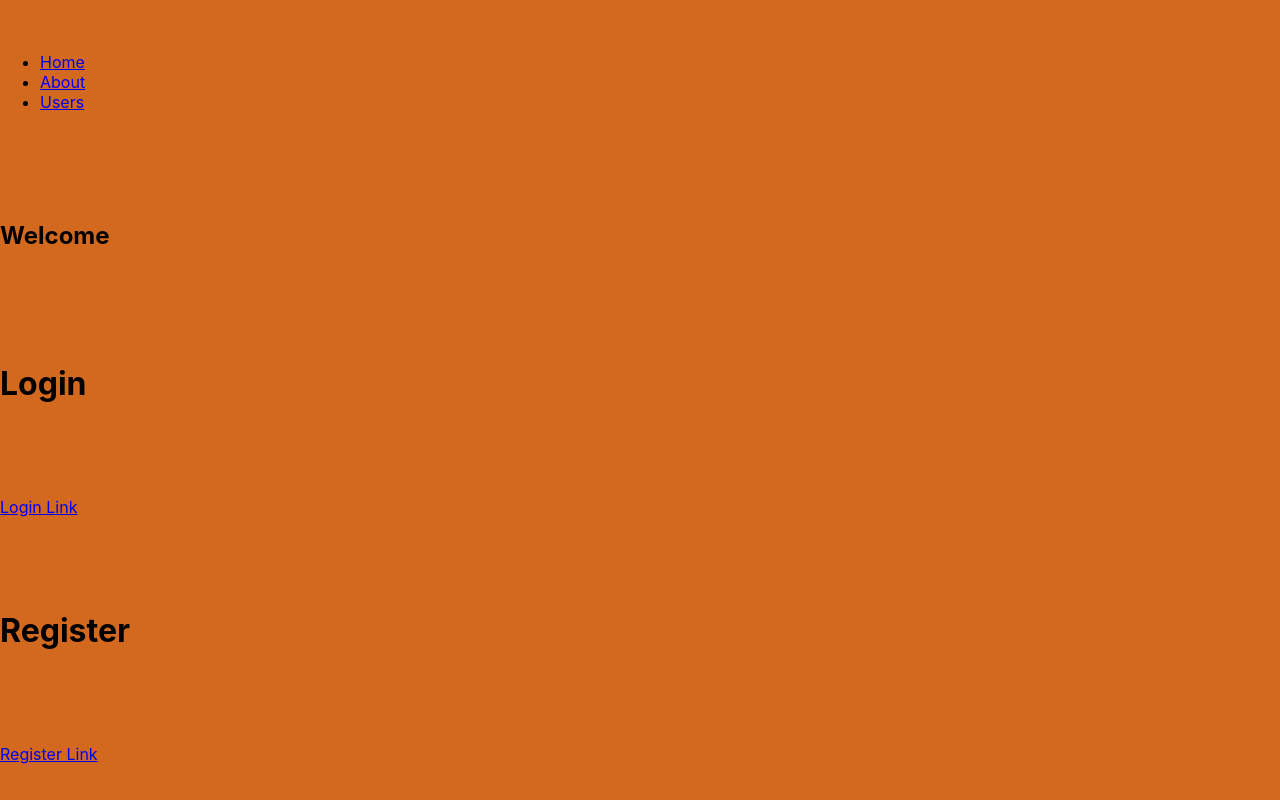
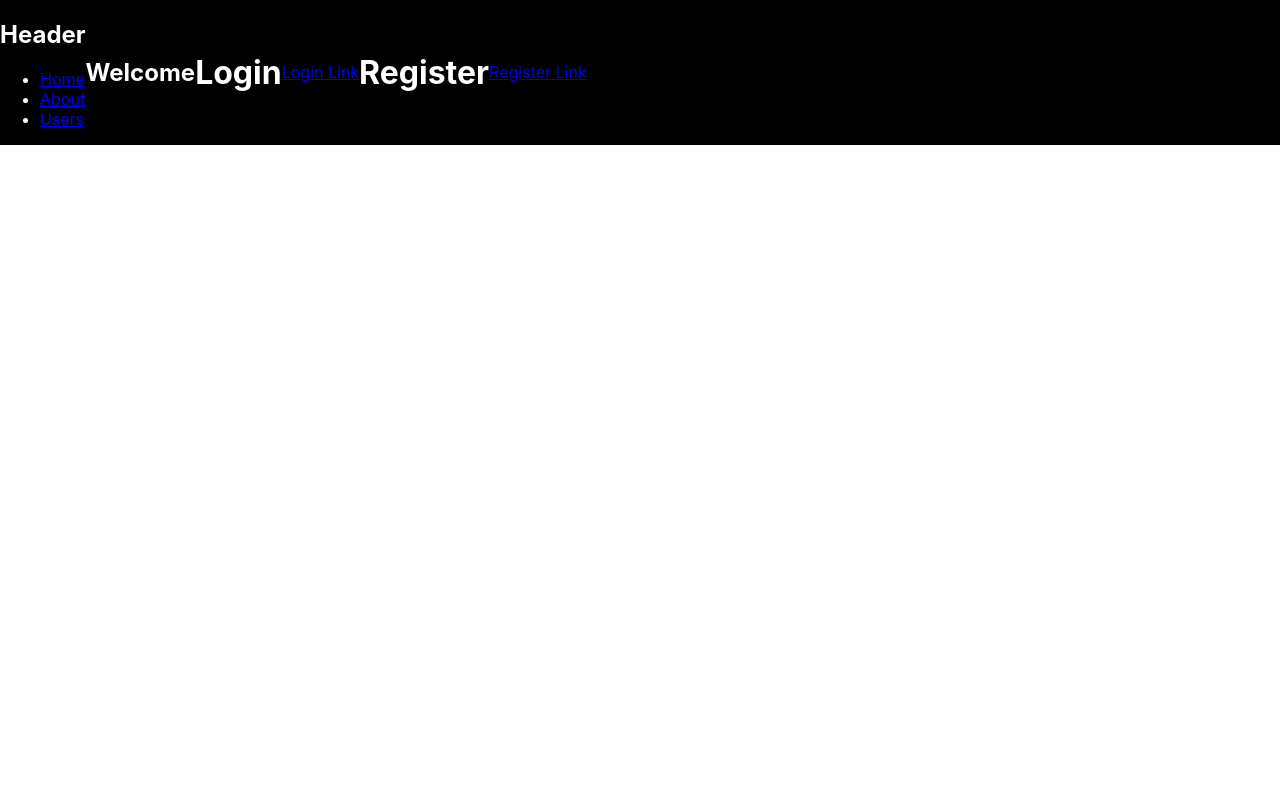
Before and after one commit to ColbyWTaylor/colbytaylor.com, a React (Create React App) app: page / in a window 1280 px wide. Built offline with nearby package versions, Linux system fonts and the light colour scheme.

Commit message:
centered header

```diff
--- a/src/App.css
+++ b/src/App.css
@@ -47,12 +47,17 @@ body {
 }
 
 .content {
-  display: grid;
+  display: flex;
   align-items: center;
-  min-height: 100vh;
-  background-color: chocolate;
+  /* min-height: 100vh; */
+  background-color: black;
+  color: white;
   /* width: 50%;
   min-width: 600px;
   max-width: 800px;
   margin: auto; */
 }
+
+.content>li {
+  color: white;
+}
--- a/src/App.js
+++ b/src/App.js
@@ -32,6 +32,7 @@ function App() {
     <Router>
       <div className="content">
         <nav>
+          <Header />
           <ul>
             <li>
               <Link to="/">Home</Link>
@@ -97,4 +98,12 @@ const Register = () => {
   );
 };
 
+const Header = () => {
+  return (
+    <>
+      <h1>Header</h1>
+    </>
+  );
+};
+
 export default App;
```
